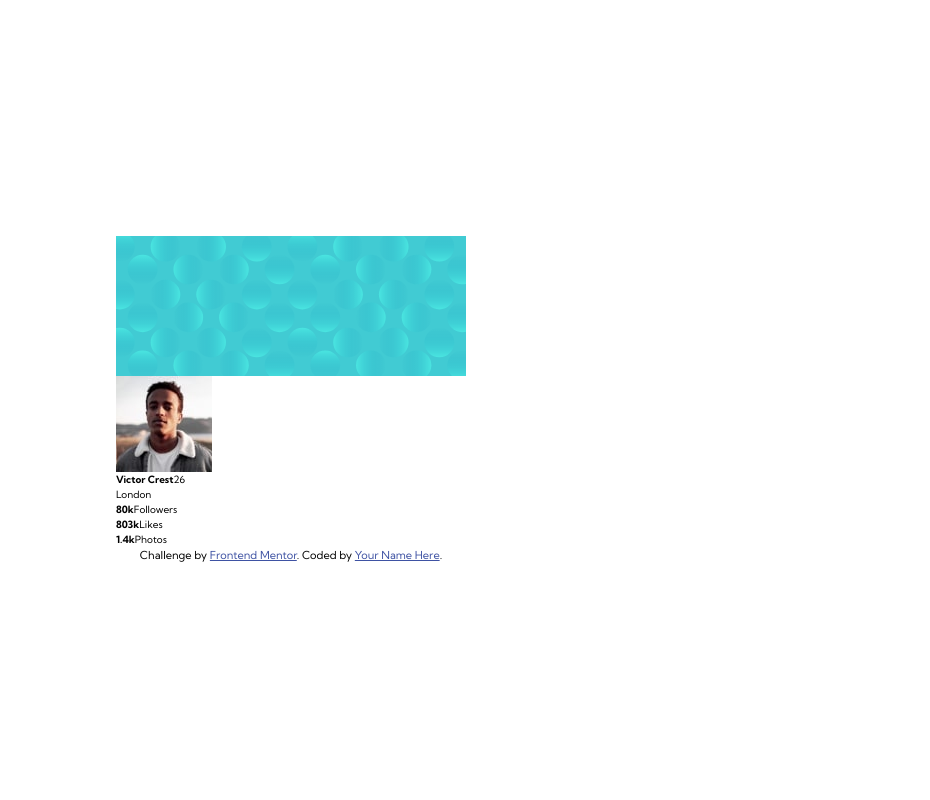
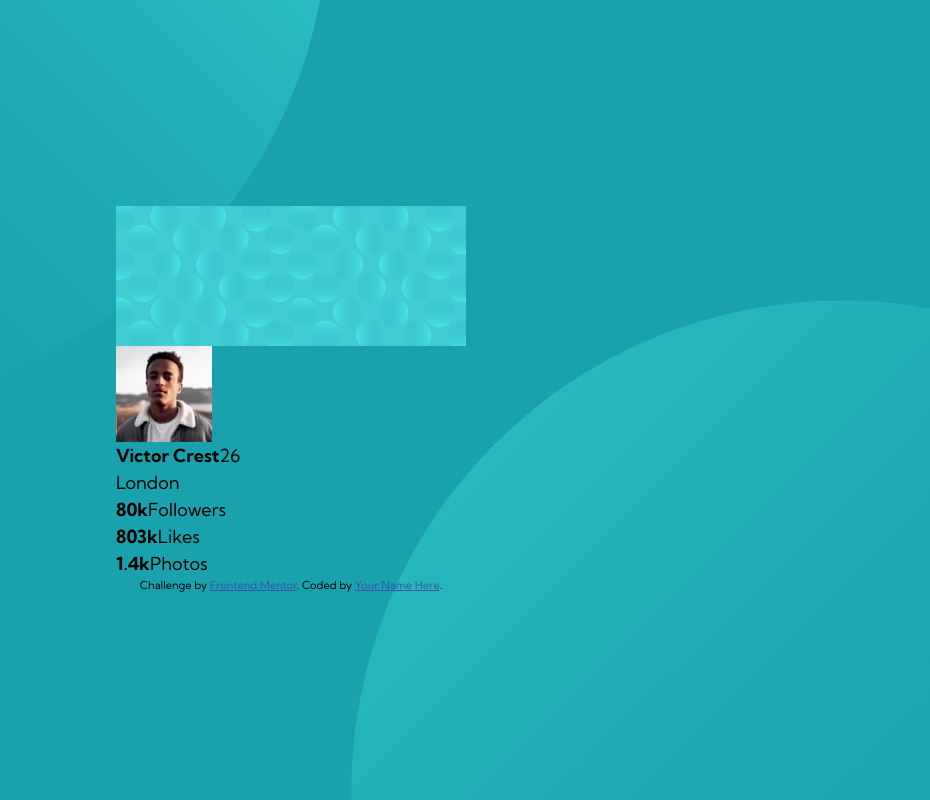
Before and after one commit to Chakarbits/Profile-Card-Component, a plain HTML site: page index.html in a window 1280 px wide. Shown: the whole page, without its empty margins (349-1279 px from the left). Drawn offline with Linux system fonts and the light colour scheme.

Commit message:
Added the body styling

```diff
--- a/css/styles.css
+++ b/css/styles.css
@@ -32,7 +32,7 @@ html:focus-within {
 
 /* Set core body defaults */
 body {
-  font-family: var(--fs-200);
+  font-size: var(--fs-200);
   font-family: "Kumbh Sans", sans-serif;
   display: flex;
   line-height: 1.2;
@@ -43,6 +43,9 @@ body {
   min-height: 100vh;
   text-rendering: optimizeSpeed;
   line-height: 1.5;
+  background: url(../images/bg-pattern-top.svg) no-repeat -300px -580px,
+    url(../images/bg-pattern-bottom.svg) no-repeat 700px 300px,
+    var(--color-Dark-cyan);
 }
 
 html {
```
